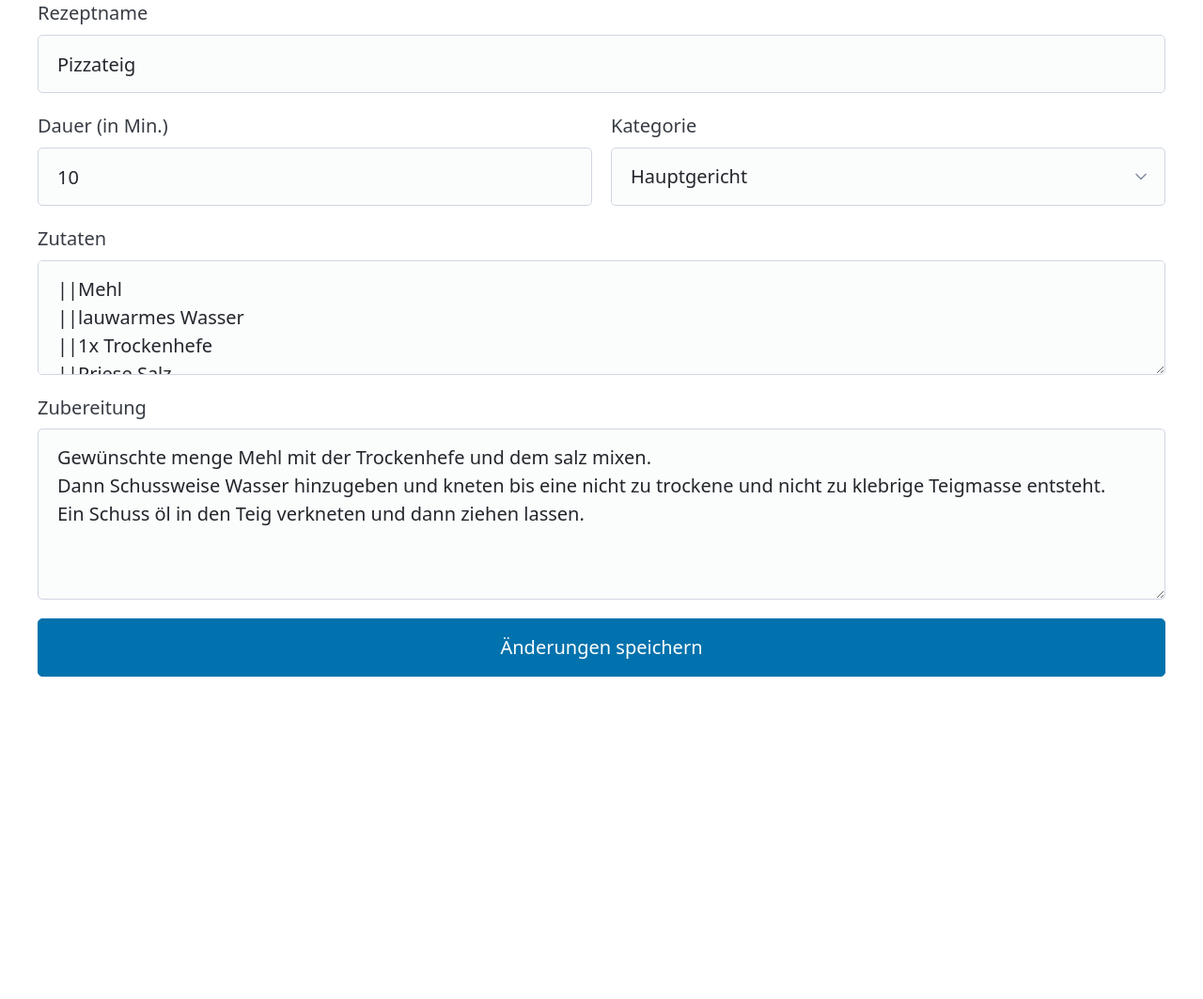
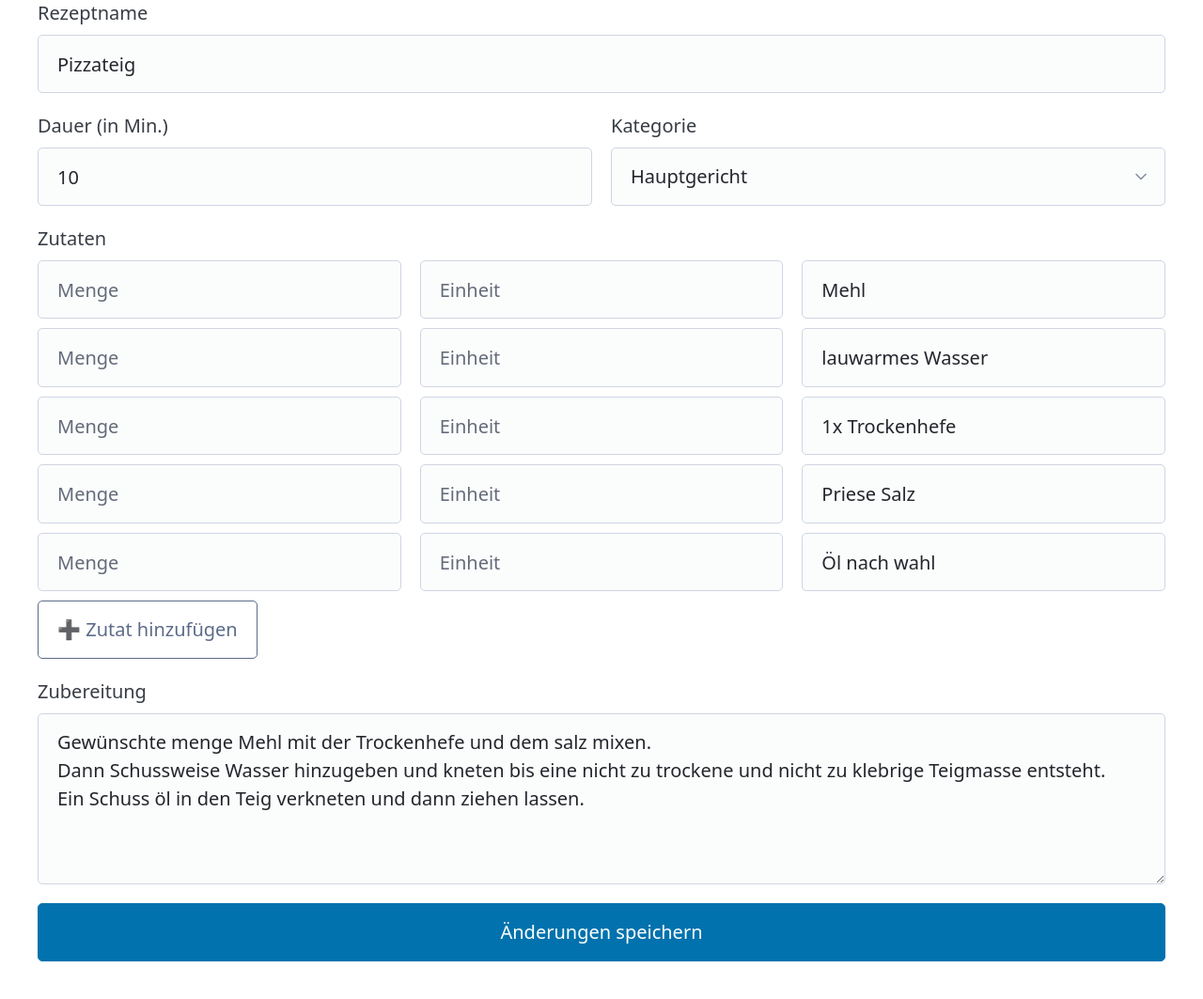
Before and after one commit to LostiBoy73/YourApp, a Flask app: page /bearbeiten/1 in a window 1280 px wide. Shown: the part 151-1214 px from the top of the page at 94% size. Before the commit the page ends 871 px from the top, so only its background shows below. Run offline with Flask 3, Linux system fonts and the light colour scheme; data comes from the database, SQL or seed files in the repository; both versions use the stored data as it was after the commit; some libraries are stand-ins or nearby versions.

Commit message:
Dynamische Zutaten (Menge, Einheit, Name) eingebaut
- Zutaten-Eingabe in drei Felder (Menge, Einheit, Name) aufgeteilt
- Beliebig viele Zutaten-Zeilen per JavaScript hinzufügbar
- Backend speichert Zutaten strukturiert mit Trennzeichen (|)
- Anzeige auf der Startseite zur schönen Liste umgebaut
- Bearbeiten-Funktion angepasst inkl. Fallback für alte Rezepte

```diff
--- a/app.py
+++ b/app.py
@@ -49,23 +49,37 @@ def neues_rezept():
 # ROUTE 3: Formulardaten empfangen und in der DB speichern
 @app.route('/speichern', methods=['POST'])
 def speichern():
-    # Daten aus dem HTML-Formular auslesen
     titel = request.form['titel']
     dauer = request.form['dauer']
     kategorie = request.form['kategorie']
-    zutaten = request.form['zutaten']
     anleitung = request.form['anleitung']
 
-    # In die Datenbank einfügen
+    # NEU: Die Listen der dynamischen Felder abfangen
+    mengen = request.form.getlist('zutaten_menge[]')
+    einheiten = request.form.getlist('zutaten_einheit[]')
+    namen = request.form.getlist('zutaten_name[]')
+
+    # Wir bauen die Zutaten zu einem strukturierten Text zusammen.
+    # Beispiel: "250|g|Mehl" pro Zeile
+    zutaten_liste = []
+    for i in range(len(namen)):
+        if namen[i].strip(): # Nur speichern, wenn der Name nicht leer ist
+            menge = mengen[i] if mengen[i] else ""
+            einheit = einheiten[i] if einheiten[i] else ""
+            # Wir trennen Menge, Einheit und Name mit einem senkrechten Strich |
+            zutaten_liste.append(f"{menge}|{einheit}|{namen[i]}")
+
+    # Alle Zutaten-Zeilen werden mit einem echten Zeilenumbruch (\n) verbunden
+    zutaten_text = "\n".join(zutaten_liste)
+
     conn = get_db_connection()
     conn.execute('''
         INSERT INTO rezepte (titel, dauer, kategorie, zutaten, anleitung)
         VALUES (?, ?, ?, ?, ?)
-    ''', (titel, dauer, kategorie, zutaten, anleitung))
+    ''', (titel, dauer, kategorie, zutaten_text, anleitung))
     conn.commit()
     conn.close()
 
-    # Nach dem Speichern zurück zur Startseite springen
     return redirect(url_for('index'))
 
 # ROUTE 4: Seite zum Bearbeiten eines bestimmten Rezepts anzeigen
@@ -84,20 +98,32 @@ def aktualisieren(id):
     titel = request.form['titel']
     dauer = request.form['dauer']
     kategorie = request.form['kategorie']
-    zutaten = request.form['zutaten']
     anleitung = request.form['anleitung']
 
+    # NEU: Auch beim Bearbeiten die Listen der Zutaten abfangen
+    mengen = request.form.getlist('zutaten_menge[]')
+    einheiten = request.form.getlist('zutaten_einheit[]')
+    namen = request.form.getlist('zutaten_name[]')
+
+    # Zutaten wieder zu einem Text zusammenbauen
+    zutaten_liste = []
+    for i in range(len(namen)):
+        if namen[i].strip():
+            menge = mengen[i] if mengen[i] else ""
+            einheit = einheiten[i] if einheiten[i] else ""
+            zutaten_liste.append(f"{menge}|{einheit}|{namen[i]}")
+
+    zutaten_text = "\n".join(zutaten_liste)
+
     conn = get_db_connection()
-    # SQL UPDATE überschreibt die alten Daten in der Zeile der jeweiligen ID
     conn.execute('''
         UPDATE rezepte
         SET titel = ?, dauer = ?, kategorie = ?, zutaten = ?, anleitung = ?
         WHERE id = ?
-    ''', (titel, dauer, kategorie, zutaten, anleitung, id))
+    ''', (titel, dauer, kategorie, zutaten_text, anleitung, id))
     conn.commit()
     conn.close()
 
-    # Nach dem Aktualisieren wieder zurück zur Startseite
     return redirect(url_for('index'))
 
 if __name__ == '__main__':
--- a/templates/bearbeiten.html
+++ b/templates/bearbeiten.html
@@ -38,9 +38,50 @@
                 </div>
             </div>
 
-            <label for="zutaten">Zutaten</label>
-            <textarea id="zutaten" name="zutaten" rows="3" required>{{ rezept['zutaten'] }}</textarea>
+            <label>Zutaten</label>
+            <div id="zutaten-container">
+                {% if rezept['zutaten'] %}
+                    {% for zeile in rezept['zutaten'].split('\n') %}
+                        {% if zeile.strip() %}
+                            {% set zutat_daten = zeile.split('|') %}
+                            <div class="grid zutaten-zeile" style="margin-bottom: 0.5rem;">
 
+                                {% if zutat_daten|length == 3 %}
+                                    <input type="number" name="zutaten_menge[]" value="{{ zutat_daten[0] }}" placeholder="Menge" style="margin-bottom:0;">
+                                    <input type="text" name="zutaten_einheit[]" value="{{ zutat_daten[1] }}" placeholder="Einheit" style="margin-bottom:0;">
+                                    <input type="text" name="zutaten_name[]" value="{{ zutat_daten[2] }}" placeholder="Zutat" required style="margin-bottom:0;">
+
+                                {% else %}
+                                    <input type="number" name="zutaten_menge[]" placeholder="Menge" style="margin-bottom:0;">
+                                    <input type="text" name="zutaten_einheit[]" placeholder="Einheit" style="margin-bottom:0;">
+                                    <input type="text" name="zutaten_name[]" value="{{ zeile }}" placeholder="Zutat" required style="margin-bottom:0;">
+                                {% endif %}
+
+                            </div>
+                        {% endif %}
+                    {% endfor %}
+                {% else %}
+                    <div class="grid zutaten-zeile" style="margin-bottom: 0.5rem;">
+                        <input type="number" name="zutaten_menge[]" placeholder="Menge" style="margin-bottom:0;">
+                        <input type="text" name="zutaten_einheit[]" placeholder="Einheit" style="margin-bottom:0;">
+                        <input type="text" name="zutaten_name[]" placeholder="Zutat" required style="margin-bottom:0;">
+                    </div>
+                {% endif %}
+            </div>
+
+            <button type="button" class="secondary outline" onclick="addZutatZeile()">➕ Zutat hinzufügen</button>
+
+            <script>
+            function addZutatZeile() {
+                const container = document.getElementById('zutaten-container');
+                const neueZeile = container.firstElementChild.cloneNode(true);
+                const inputs = neueZeile.getElementsByTagName('input');
+                for (let input of inputs) {
+                    input.value = '';
+                }
+                container.appendChild(neueZeile);
+            }
+            </script>
             <label for="anleitung">Zubereitung</label>
             <textarea id="anleitung" name="anleitung" rows="5" required>{{ rezept['anleitung'] }}</textarea>
 
```
Also changed, not shown: templates/index.html (+10 -1 lines), templates/neues_rezept.html (+26 -2 lines), rezepte.db.
